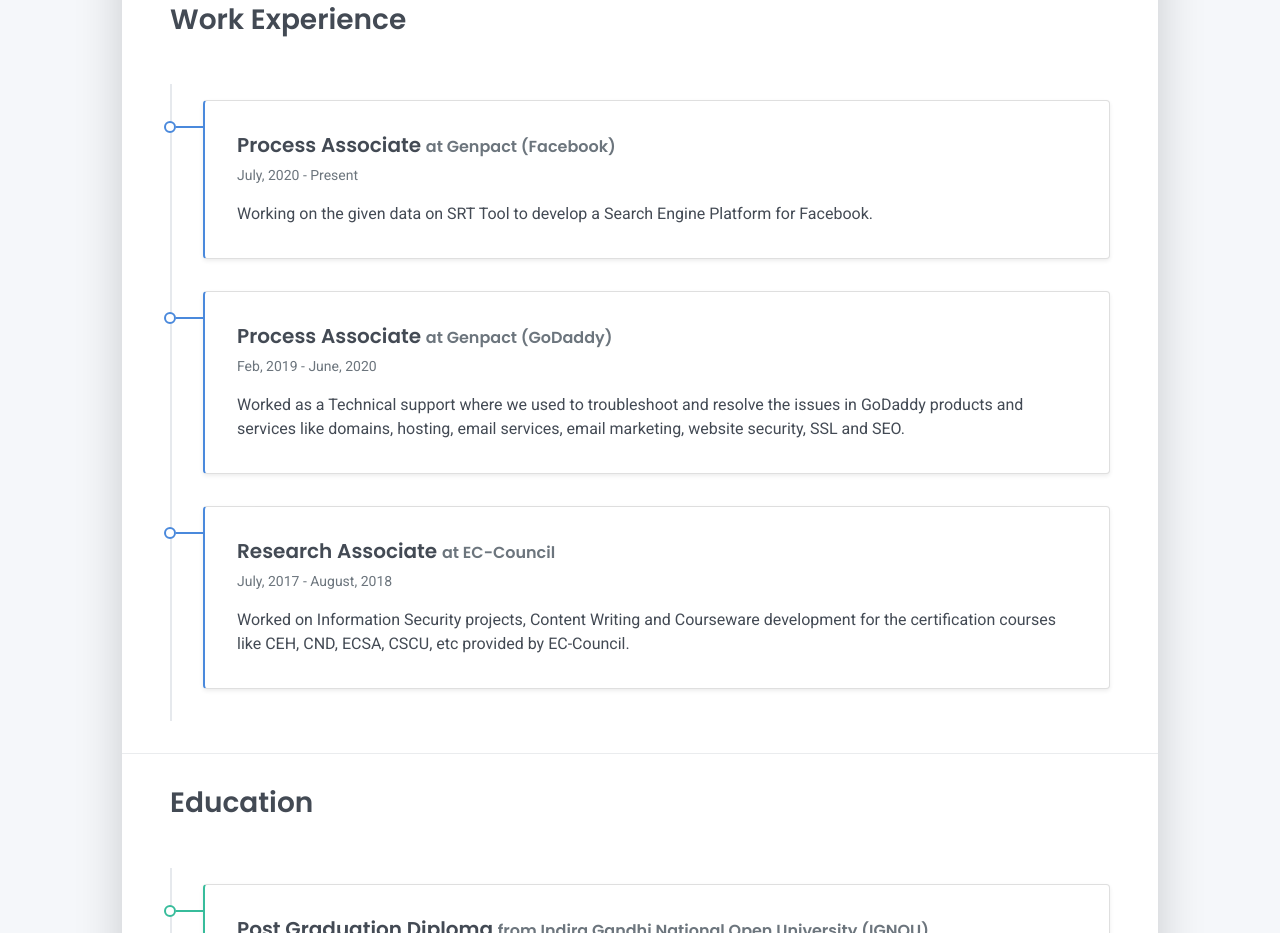
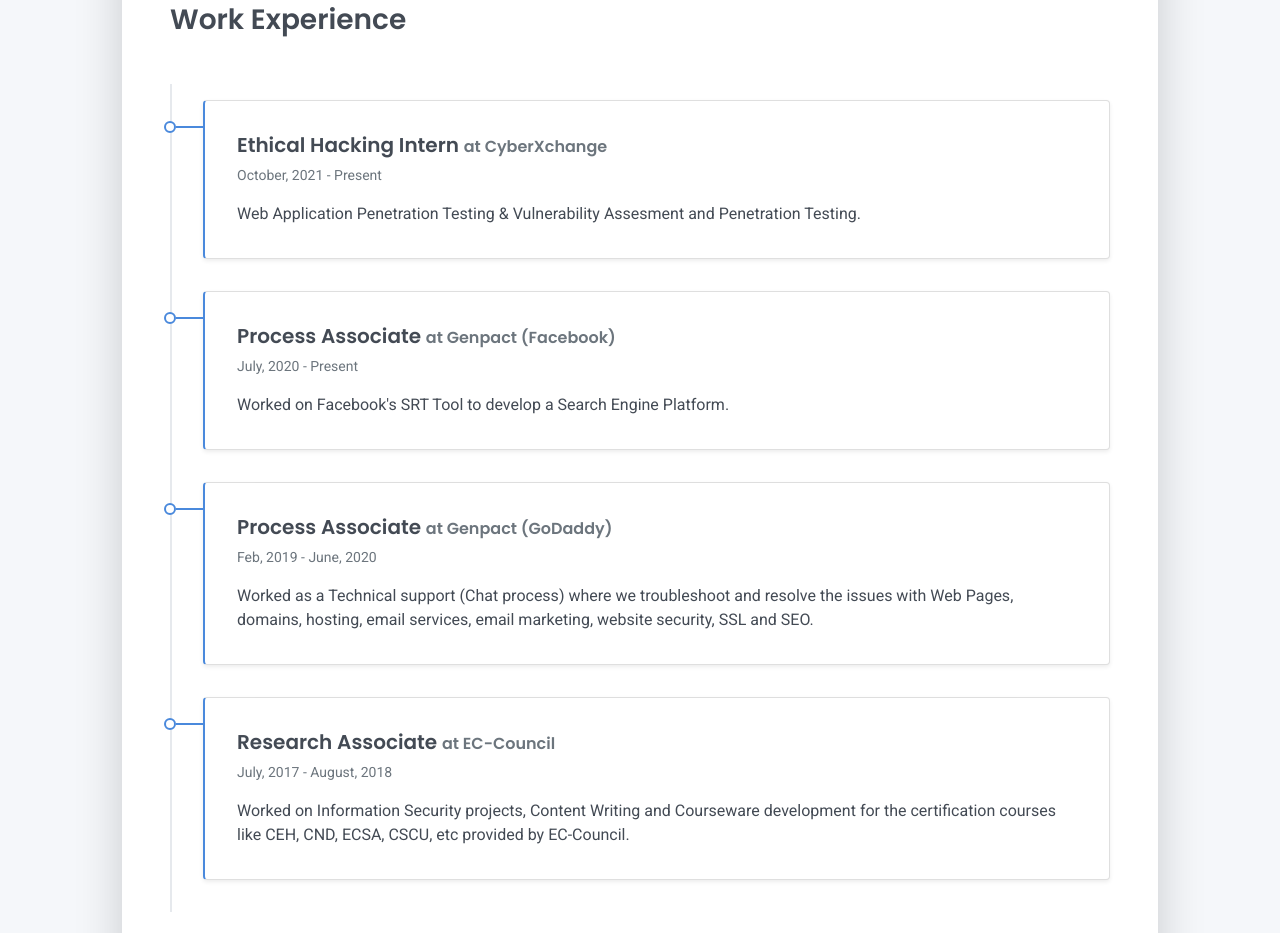
Before and after one commit to r0x5r/r0x5r.github.io, a plain HTML site: page My-Portfolio/index.html in a window 1280 px wide. Shown: the part 987-1920 px from the top of the page. Drawn offline with nearby package versions, Linux system fonts and the light colour scheme.

Commit message:
Update index.html

```diff
--- a/My-Portfolio/index.html
+++ b/My-Portfolio/index.html
@@ -160,16 +160,23 @@
     <div class="timeline">
       <div class="timeline-card timeline-card-primary card shadow-sm">
         <div class="card-body">
+          <div class="h5 mb-1">Ethical Hacking Intern <span class="text-muted h6">at CyberXchange </span></div>
+          <div class="text-muted text-small mb-2">October, 2021 - Present</div>
+          <div>Web Application Penetration Testing & Vulnerability Assesment and Penetration Testing.</div>
+        </div>
+      </div>
+      <div class="timeline-card timeline-card-primary card shadow-sm">
+        <div class="card-body">
           <div class="h5 mb-1">Process Associate <span class="text-muted h6">at Genpact (Facebook)</span></div>
           <div class="text-muted text-small mb-2">July, 2020 - Present</div>
-          <div>Working on the given data on SRT Tool to develop a Search Engine Platform for Facebook.</div>
+          <div>Worked on Facebook's SRT Tool to develop a Search Engine Platform.</div>
         </div>
       </div>
-	  <div class="timeline-card timeline-card-primary card shadow-sm">
+      <div class="timeline-card timeline-card-primary card shadow-sm">
         <div class="card-body">
           <div class="h5 mb-1">Process Associate <span class="text-muted h6">at Genpact (GoDaddy)</span></div>
           <div class="text-muted text-small mb-2">Feb, 2019 - June, 2020</div>
-          <div>Worked as a Technical support where we used to troubleshoot and resolve the issues in GoDaddy products and services like domains, hosting, email services, email marketing, website security, SSL and SEO.</div>
+          <div>Worked as a Technical support (Chat process) where we troubleshoot and resolve the issues with Web Pages, domains, hosting, email services, email marketing, website security, SSL and SEO.</div>
         </div>
       </div>
       <div class="timeline-card timeline-card-primary card shadow-sm">
```
